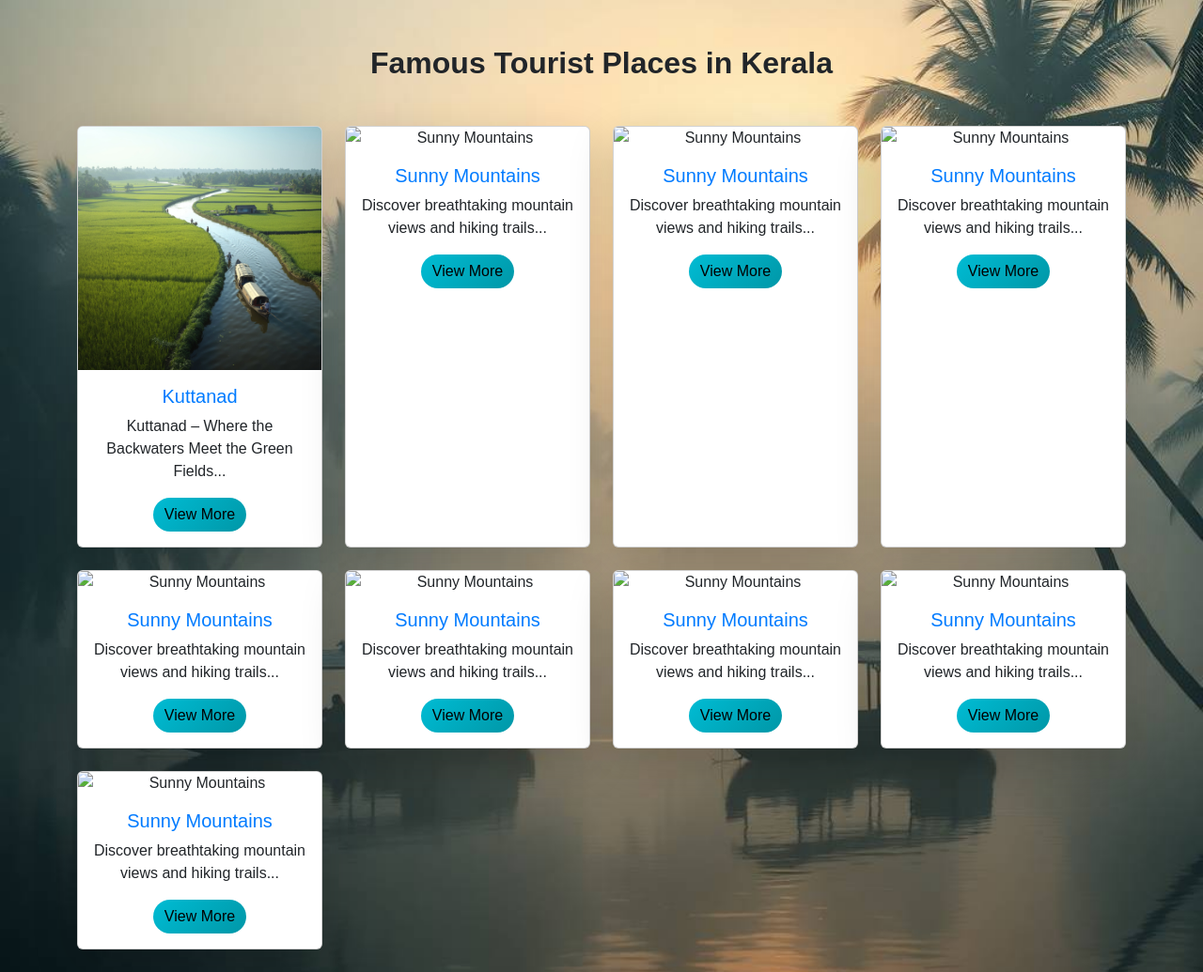
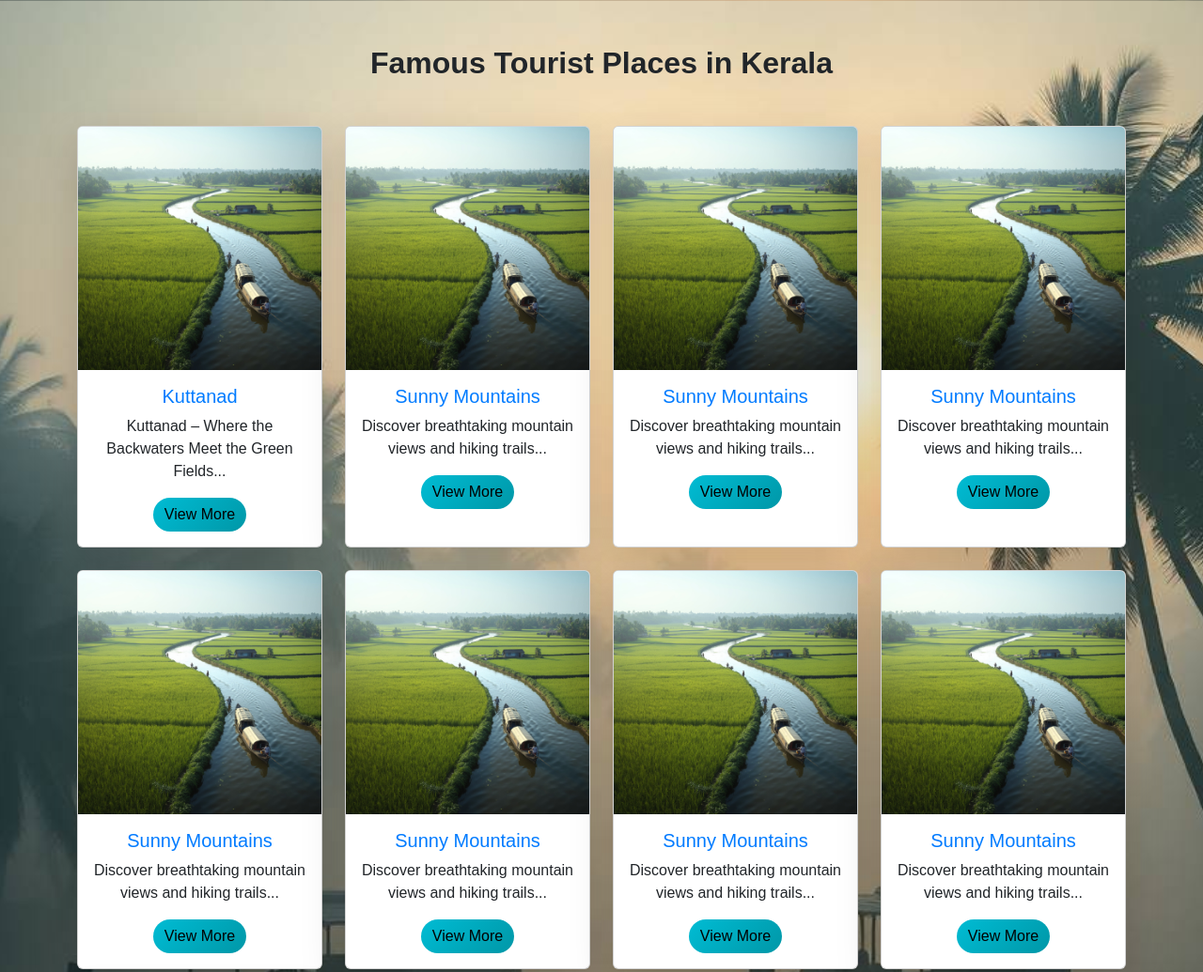
Before and after one commit to 1994basilpaul-hub/kerala_tourist_places, a plain HTML site: page index.html in a window 1280 px wide. Shown: the part 800-1835 px from the top of the page at 94% size. Drawn offline with nearby package versions, Linux system fonts and the light colour scheme.

Commit message:
Add files via upload
dd

```diff
--- a/index.html
+++ b/index.html
@@ -67,7 +67,7 @@
         <!-- Repeat cards -->
         <div class="col-md-3 col-sm-6">
           <div class="card h-100 shadow-lg">
-            <img src="../images/136008.jpg" class="card-img-top" alt="Sunny Mountains">
+            <img src="kuttanad1.jpg" class="card-img-top" alt="Sunny Mountains">
             <div class="card-body">
               <h5 class="card-title">Sunny Mountains</h5>
               <p class="card-text">Discover breathtaking mountain views and hiking trails...</p>
@@ -78,7 +78,7 @@
 
         <div class="col-md-3 col-sm-6">
           <div class="card h-100 shadow-lg">
-            <img src="../images/136008.jpg" class="card-img-top" alt="Sunny Mountains">
+            <img src="kuttanad1.jpg" class="card-img-top" alt="Sunny Mountains">
             <div class="card-body">
               <h5 class="card-title">Sunny Mountains</h5>
               <p class="card-text">Discover breathtaking mountain views and hiking trails...</p>
@@ -89,7 +89,7 @@
 
         <div class="col-md-3 col-sm-6">
           <div class="card h-100 shadow-lg">
-            <img src="../images/136008.jpg" class="card-img-top" alt="Sunny Mountains">
+            <img src="kuttanad1.jpg" class="card-img-top" alt="Sunny Mountains">
             <div class="card-body">
               <h5 class="card-title">Sunny Mountains</h5>
               <p class="card-text">Discover breathtaking mountain views and hiking trails...</p>
@@ -100,7 +100,7 @@
 
          <div class="col-md-3 col-sm-6">
           <div class="card h-100 shadow-lg">
-            <img src="../images/136008.jpg" class="card-img-top" alt="Sunny Mountains">
+            <img src="kuttanad1.jpg" class="card-img-top" alt="Sunny Mountains">
             <div class="card-body">
               <h5 class="card-title">Sunny Mountains</h5>
               <p class="card-text">Discover breathtaking mountain views and hiking trails...</p>
@@ -111,7 +111,7 @@
 
          <div class="col-md-3 col-sm-6">
           <div class="card h-100 shadow-lg">
-            <img src="../images/136008.jpg" class="card-img-top" alt="Sunny Mountains">
+            <img src="kuttanad1.jpg" class="card-img-top" alt="Sunny Mountains">
             <div class="card-body">
               <h5 class="card-title">Sunny Mountains</h5>
               <p class="card-text">Discover breathtaking mountain views and hiking trails...</p>
@@ -122,7 +122,7 @@
 
          <div class="col-md-3 col-sm-6">
           <div class="card h-100 shadow-lg">
-            <img src="../images/136008.jpg" class="card-img-top" alt="Sunny Mountains">
+            <img src="kuttanad1.jpg" class="card-img-top" alt="Sunny Mountains">
             <div class="card-body">
               <h5 class="card-title">Sunny Mountains</h5>
               <p class="card-text">Discover breathtaking mountain views and hiking trails...</p>
@@ -133,7 +133,7 @@
 
          <div class="col-md-3 col-sm-6">
           <div class="card h-100 shadow-lg">
-            <img src="../images/136008.jpg" class="card-img-top" alt="Sunny Mountains">
+            <img src="kuttanad1.jpg" class="card-img-top" alt="Sunny Mountains">
             <div class="card-body">
               <h5 class="card-title">Sunny Mountains</h5>
               <p class="card-text">Discover breathtaking mountain views and hiking trails...</p>
@@ -144,7 +144,7 @@
 
          <div class="col-md-3 col-sm-6">
           <div class="card h-100 shadow-lg">
-            <img src="../images/136008.jpg" class="card-img-top" alt="Sunny Mountains">
+            <img src="kuttanad1.jpg" class="card-img-top" alt="Sunny Mountains">
             <div class="card-body">
               <h5 class="card-title">Sunny Mountains</h5>
               <p class="card-text">Discover breathtaking mountain views and hiking trails...</p>
```
